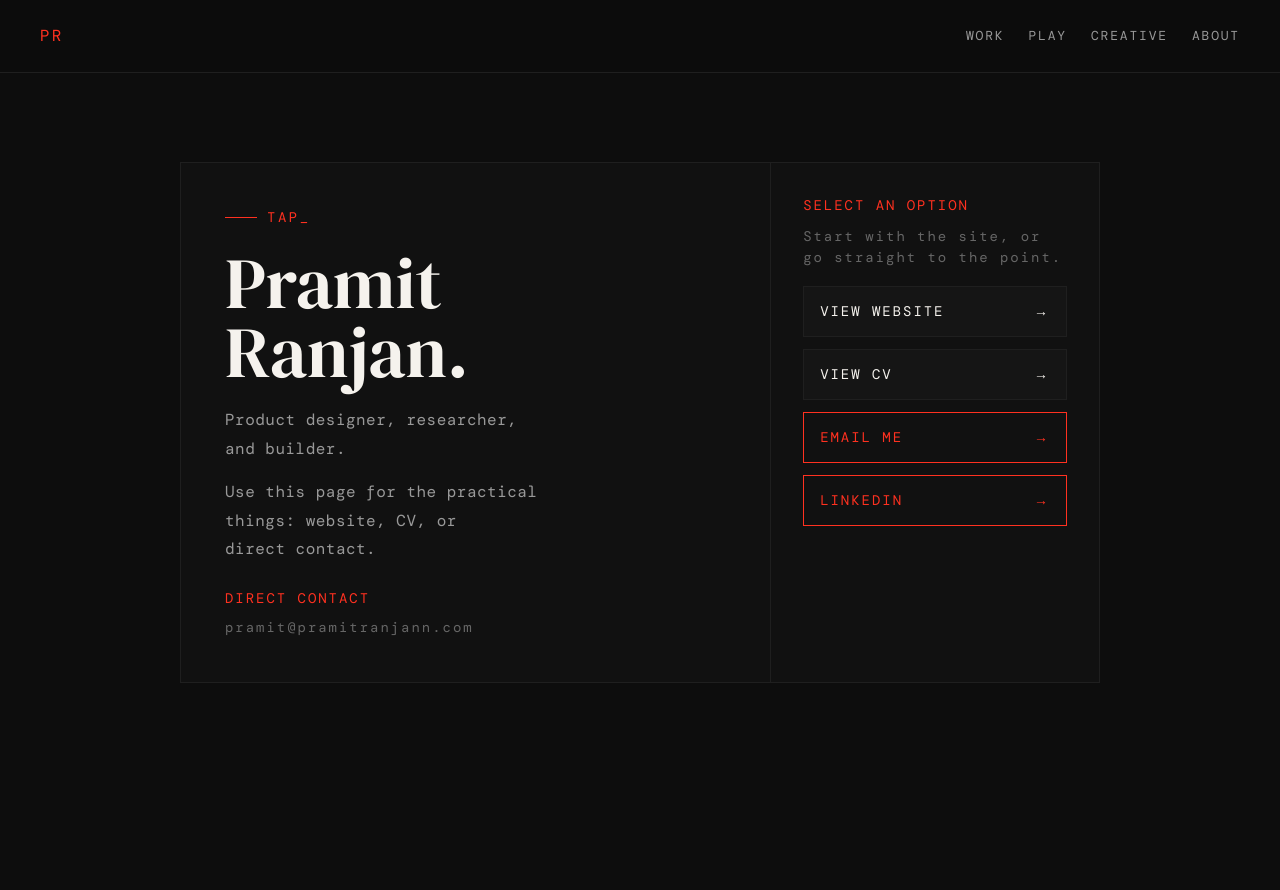
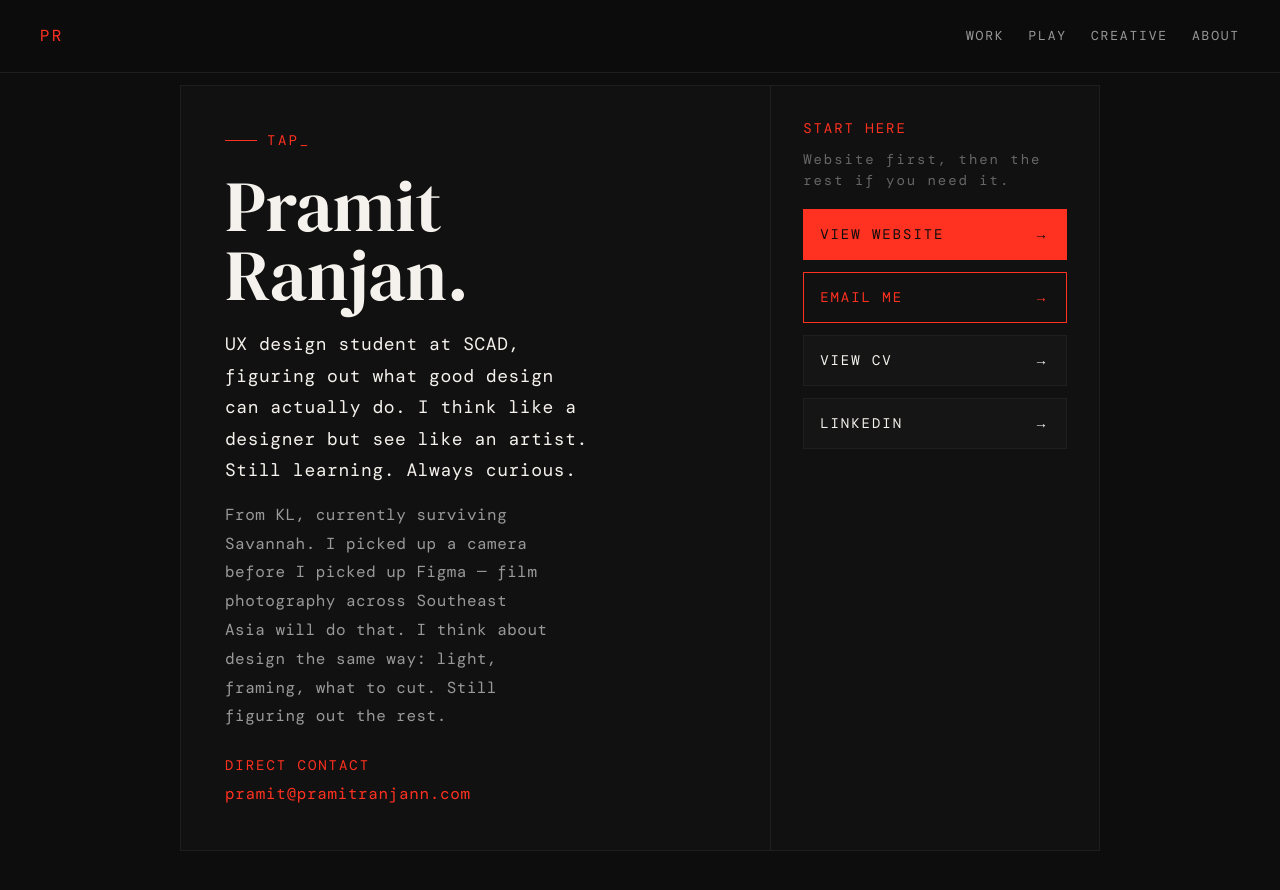
Before and after one commit to pramitranjann/pramitranjan-portfolio, a Next.js app: page /tap in a window 1280 px wide. Before the commit the page ends 800 px from the top, so only its background shows below. Built offline with nearby package versions, Linux system fonts and the light colour scheme; a web font is replaced by a local one.

Commit message:
refactor: rewrite tap copy and cta priority

```diff
--- a/app/tap/page.tsx
+++ b/app/tap/page.tsx
@@ -2,6 +2,7 @@ import type { Metadata } from 'next'
 import { AnimatedEyebrow } from '@/components/AnimatedEyebrow'
 import { GsapReveal } from '@/components/GsapReveal'
 import { Nav } from '@/components/Nav'
+import { getPublicSiteContent } from '@/lib/site-content'
 
 export const metadata: Metadata = {
   title: 'Tap',
@@ -20,15 +21,15 @@ const tapActions = [
     tone: 'primary',
   },
   {
+    label: 'EMAIL ME',
+    href: 'mailto:pramit@pramitranjann.com',
+    external: false,
+    tone: 'priority',
+  },
+  {
     label: 'VIEW CV',
     href: '/pramit-ranjan-cv-2026.pdf',
     external: true,
-    tone: 'primary',
-  },
-  {
-    label: 'EMAIL ME',
-    href: 'mailto:pramit@pramitranjann.com',
-    external: false,
     tone: 'secondary',
   },
   {
@@ -39,7 +40,11 @@ const tapActions = [
   },
 ] as const
 
-export default function TapPage() {
+export default async function TapPage() {
+  const content = await getPublicSiteContent()
+  const aboutHero = content.aboutPage.heroBody
+  const aboutWhoIAm = content.aboutPage.whoIAm
+
   return (
     <>
       <Nav />
@@ -92,15 +97,16 @@ export default function TapPage() {
                   data-reveal
                   className="font-mono qr-card-body"
                   style={{
-                    fontSize: 'var(--text-body)',
+                    fontSize: 'var(--text-body-lg)',
                     letterSpacing: '0.03em',
-                    color: 'var(--color-body)',
-                    lineHeight: 1.8,
-                    maxWidth: '32ch',
+                    color: 'var(--color-heading)',
+                    lineHeight: 1.75,
+                    maxWidth: '34ch',
                     marginBottom: '14px',
+                    textWrap: 'pretty',
                   }}
                 >
-                  Product designer, researcher, and builder.
+                  {aboutHero}
                 </p>
                 <div
                   data-reveal
@@ -115,21 +121,30 @@ export default function TapPage() {
                     textWrap: 'pretty',
                   }}
                 >
-                  Use this page for the practical things: website, CV, or direct contact.
+                  {aboutWhoIAm}
                 </div>
                 <div
                   data-reveal
                   className="font-mono"
                   style={{
-                    fontSize: 'var(--text-meta)',
-                    letterSpacing: '0.14em',
-                    color: '#666666',
+                    fontSize: 'var(--text-body)',
+                    letterSpacing: '0.04em',
+                    color: 'var(--color-heading)',
                     display: 'grid',
-                    gap: '8px',
+                    gap: '6px',
                   }}
                 >
-                  <span style={{ color: 'var(--color-red)' }}>DIRECT CONTACT</span>
-                  <span>pramit@pramitranjann.com</span>
+                  <span style={{ color: 'var(--color-red)', fontSize: 'var(--text-meta)', letterSpacing: '0.14em' }}>DIRECT CONTACT</span>
+                  <a
+                    href="mailto:pramit@pramitranjann.com"
+                    style={{
+                      color: 'var(--color-red)',
+                      textDecoration: 'none',
+                      width: 'fit-content',
+                    }}
+                  >
+                    pramit@pramitranjann.com
+                  </a>
                 </div>
               </GsapReveal>
             </div>
@@ -147,8 +162,8 @@ export default function TapPage() {
                     color: '#666666',
                   }}
                 >
-                  <span style={{ color: 'var(--color-red)' }}>SELECT AN OPTION</span>
-                  <span>Start with the site, or go straight to the point.</span>
+                  <span style={{ color: 'var(--color-red)' }}>START HERE</span>
+                  <span>Website first, then the rest if you need it.</span>
                 </div>
                 <div
                   data-reveal
@@ -169,9 +184,24 @@ export default function TapPage() {
                       style={{
                         fontSize: 'var(--text-meta)',
                         letterSpacing: '0.14em',
-                        color: tone === 'primary' ? 'var(--color-heading)' : 'var(--color-red)',
-                        border: `1px solid ${tone === 'primary' ? 'var(--color-divider)' : 'var(--color-red)'}`,
-                        background: tone === 'primary' ? 'rgba(255, 255, 255, 0.02)' : 'transparent',
+                        color:
+                          tone === 'primary'
+                            ? 'var(--color-bg)'
+                            : tone === 'priority'
+                              ? 'var(--color-red)'
+                              : 'var(--color-heading)',
+                        border:
+                          tone === 'primary'
+                            ? '1px solid var(--color-red)'
+                            : tone === 'priority'
+                              ? '1px solid var(--color-red)'
+                              : '1px solid var(--color-divider)',
+                        background:
+                          tone === 'primary'
+                            ? 'var(--color-red)'
+                            : tone === 'priority'
+                              ? 'transparent'
+                              : 'rgba(255, 255, 255, 0.02)',
                         padding: '14px 16px',
                         textDecoration: 'none',
                         minHeight: '48px',
```
